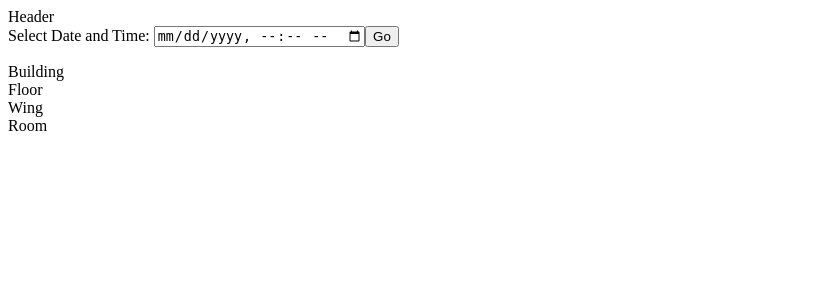
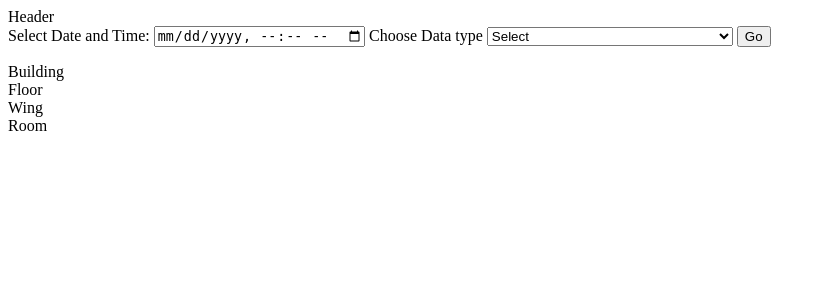
Before and after one commit to digvijay91/IP_occupancy, a Django app: template occupancy/webApp/templates/webApp/index.html in a window 1280 px wide. Shown: the top 300 px of the page, without its empty margins (0-826 px from the left). Run offline with Django 3.2, Linux system fonts and the light colour scheme; the template is opened without the code that fills it, so the values that code supplies are empty; parts of the project's set-up code (start-up, migrations or seed data) failed here and were passed over; some libraries are stand-ins or nearby versions.

Commit message:
AddedTypes

```diff
--- a/occupancy/webApp/static/webApp/js/my.js
+++ b/occupancy/webApp/static/webApp/js/my.js
@@ -169,6 +169,8 @@ function displaychart(){
   weekday[5] = "Fri";
   weekday[6] = "Sat";
   t = $('input[name=userTime]');
+  type = $('#ChooseType').val();
+  console.log(type);
   var week_day;
 
   var current_time = new Date();
@@ -189,11 +191,11 @@ function displaychart(){
   }
   console.log(param_time);
 
+  if (type == "W" || type == "")
+    url = "/template/past_week_data/";
+  else url = "/template/past_same_day/";
 
-
-  // document.getElementById("showdate").innerHTML = param_time +"\n" + weekday[current_time.getDay()];
-  // console.log(weekday[current_time.getDay()]);
-  d3.csv("/template/past/"+param_time, function(error, data){
+  d3.csv(url+param_time, function(error, data){
 
       // console.log(data);
       ndx = crossfilter(data);
@@ -277,8 +279,11 @@ function displaychart(){
         .attr('text-anchor', 'middle')
         .attr('fill', 'white')
         .text(function(d){
+            if (type == "" || type == "W"){
               var ind = chart_dates.indexOf(d3.select(d).data()[0].data.key);
               return x_axis_params[ind];
+            }
+            else return weekday[week_day];
         })
         .attr('x', function(d){
             return +d.getAttribute('x') + (d.getAttribute('width')/2);
@@ -434,6 +439,7 @@ function gen_xaxis(day,flag){
   var i = 0;
   var index;
   var temparray = new Array(7);
+  if (type != "M"){
     for (i=0;i<7;i++){
       if (flag==0)
         var temp = new Date(param_time);
@@ -445,6 +451,16 @@ function gen_xaxis(day,flag){
       temparray[6 - i] = weekday[index];
       temp.setDate(temp.getDate() - i);;
       chart_dates[6-i] = formattime(temp);
+    }
+ }
+ else {
+  for (i=0;i<7;i++){
+      if (flag==0)
+        var temp = new Date(param_time);
+      else var temp = new Date(t.val());
+      temp.setDate(temp.getDate() - i*7);;
+      chart_dates[6-i] = formattime(temp);
+    }
  }
   console.log(temparray);
   console.log(chart_dates);
@@ -465,107 +481,21 @@ function formattime(time){
     return today;
 
 }
-function displayDateChart() {
-  console.log("entered");
-   var $chart = $('#past-linechart'),
-   bar  = $chart.find('.bar');
+// function displayDateChart() {
+//   console.log("entered");
+//    var $chart = $('#past-linechart'),
+//    bar  = $chart.find('.bar');
 
-    bar.each(function (i, item) {
-        var bar_top    = 300;
-        var bar_left   = this.width.baseVal.value + this.width.baseVal.value/100 + 30;
-        var bar_offset_x = 30;
-        var bar_offset_y = 33;
+//     bar.each(function (i, item) {
+//         var bar_top    = 300;
+//         var bar_left   = this.width.baseVal.value + this.width.baseVal.value/100 + 30;
+//         var bar_offset_x = 30;
+//         var bar_offset_y = 33;
 
-        //var bar_val = $(this).find('title').html().split(':')[1];
-        var bar_val = chart_dates[i];
+//         //var bar_val = $(this).find('title').html().split(':')[1];
+//         var bar_val = chart_dates[i];
 
-        $chart.append('<div class="val" style="bottom:'+(bar_top+bar_offset_y)+'px;left:'+((bar_left*i)+(bar_offset_x))+'px;width:'+bar_left+'px">'+bar_val+'</div>');
+//         $chart.append('<div class="val" style="bottom:'+(bar_top+bar_offset_y)+'px;left:'+((bar_left*i)+(bar_offset_x))+'px;width:'+bar_left+'px">'+bar_val+'</div>');
 
-    });
-}
-function myonload() {
-  displaychart();
-  // var api_data = document.getElementById("api_data").value;
-  // obj = JSON.parse(api_data);
-  // var ndx = crossfilter(obj.occupancy_information);
-  // buildingDim = ndx.dimension(function(d){ return d.building;});
-  // var total_count = buildingDim.group().reduceSum(function(d){ return d.count;});
-  // var BuildingChart = dc.pieChart("#chart-building");
-  // console.log(total_count.top(1)[0].value);
-
-  // floorDim = ndx.dimension(function(d){ if(d.floor == "") return "N/A"; return d.floor;});
-  // var floor_count = floorDim.group().reduceSum(function(d){return d.count;});
-  // FloorChart = dc.pieChart("#chart-floor");
-  // console.log(FloorChart);
-
-  // wingDim = ndx.dimension(function(d){ if(d.wing == "") return "N/A";return d.wing;});
-  // var wing_count = wingDim.group().reduceSum(function(d){return d.count;});
-  // WingChart = dc.pieChart("#chart-wing");
-
-  // classDim = ndx.dimension(function(d){ if(d.room == "") return "N/A"; return d.room;});
-  // class_count = classDim.group().reduceSum(function(d){return d.count;});
-  // classChart = dc.pieChart("#chart-room");
-  // console.log(classChart);
-
-  // var legend_height = 200 / 7;
-  // var all = ndx.groupAll().reduceSum(function(d){ return d.count;}).value();
-  // all_floor = floorDim.groupAll().reduceSum(function(d){ return d.count;}).value();
-  // all_building = buildingDim.groupAll().reduceSum(function(d){ return d.count;}).value();
-  // curr_building = all_building;
-  // curr_floor = all_floor;
-  // document.getElementById("building-helper").innerHTML = "Building: " + all ;
-  // document.getElementById("floor-helper").innerHTML = "Floor: " + all ;
-  // document.getElementById("wing-helper").innerHTML = "Wing: " + all ;
-  // document.getElementById("room-helper").innerHTML = "Room: " + all ;
-//  initCounts(floorDim,);
-// console.log(all);
-  // BuildingChart.on("filtered",building_helper);
-  // FloorChart.on("filtered",floor_helper);
-  // WingChart.on("filtered",wing_helper);
-
-
- // BuildingChart
- //  .width(200).height(200)
- //  .dimension(buildingDim)
- //  .group(total_count)
- //  .innerRadius(50)
- //  .renderLabel(true)
- //  .label(function (d){
- //    label = d.value;
- //    return label;
- //  })
- //  .legend(dc.legend().x(205).y(20).itemHeight(200/9).gap(2))
- //  .ordinalColors(["#ffcccc", "#ff9999", "#ff6666", "#ff3333","#ff0000","#cc0000","#990000"]);
-
-  // FloorChart
-  // .width(200).height(200)
-  // .dimension(floorDim)
-  // .group(floor_count)
-  // .innerRadius(50)
-  // .renderLabel(true)
-  // .label(function (d){ return d.value;})
-  // //.label(buildingDim)
-  // .legend(dc.legend().x(205).y(10).itemHeight(200/9).gap(1))
-  // .ordinalColors(["#99ccff", "#66b3ff", "#3399ff", "#0080ff","#0066cc","#004d99","#003366"]);
-  // WingChart
-  // .width(200).height(200)
-  // .dimension(wingDim)
-  // .group(wing_count)
-  // .innerRadius(50)
-  // .renderLabel(true)
-  // //.label(buildingDim)
-  // .legend(dc.legend().x(205).y(30).itemHeight(200/9).gap(2))
-  // .ordinalColors(["#1a3300", "#336600", "#4c9900", "#66cc00","#339900","#008000"]);
-
-   // classChart
-   // .width(200).height(200)
-   // .dimension(classDim)
-   // .group(class_count)
-   // .innerRadius(50)
-   // .renderLabel(true)
-   // //.label(buildingDim)
-   // .legend(dc.legend().x(205).y(30).itemHeight(200/9).gap(2))
-   // .ordinalColors(["#1a3300", "#336600", "#4c9900", "#66cc00","#339900","#008000"]);
-
-  // dc.renderAll();
-}
+//     });
+// }
--- a/occupancy/webApp/templates/webApp/index.html
+++ b/occupancy/webApp/templates/webApp/index.html
@@ -9,7 +9,6 @@
 <link rel="stylesheet" type="text/css" href="../../static/webApp/css/dc.css" media="screen" />
 <link rel="stylesheet" type="test/css" href="../../static/webApp/css/main.css" media="screen"/>
 </head>
-<input type = "hidden" id = "api_data" value = "{{ api_data }}">
 <body>
 <!-- {{api_data}} -->
 <div id="all-container">
@@ -29,7 +28,14 @@
       </div>
       <div id="right-column">
         <form>
-          <div id = "time_form">Select Date and Time: <input type = "datetime-local" name = "userTime"><button type = "button" onclick="displaychart()">Go</button></div>
+          <div id = "time_form">Select Date and Time: <input type = "datetime-local" name = "userTime">
+          Choose Data type
+          <select id="ChooseType">
+            <option value="">Select</option>
+            <option value="W">Over Past week</option>
+            <option value="M">Over Past Month(For a particular day)</option>
+          </select>
+          <button type = "button" onclick="displaychart()">Go</button></div>
         </form>
       </div>
     </div>
--- a/occupancy/webApp/urls.py
+++ b/occupancy/webApp/urls.py
@@ -5,6 +5,7 @@ from webApp import views
 
 urlpatterns = patterns('',
     url(r'^chart/',views.index,name="index"),
-    url(r'^past/(?P<time>.+)$',views.past_week_data, name = "past_week_data"),
+    url(r'^past_week_data/(?P<time>.+)$',views.past_week_data, name = "past_week_data"),
+    url(r'^past_same_day/(?P<time>.+)$',views.past_same_day, name = "past_same_day"),
 
 )
--- a/occupancy/webApp/views.py
+++ b/occupancy/webApp/views.py
@@ -13,48 +13,9 @@ import os, csv
 # Create your views here.
 
 def index(request):
- ### Code to read token from file ###
- module_dir = os.path.dirname(__file__) # get current directory
- file_dir = os.path.join(module_dir,'token')
- handle = open(file_dir,'r')
- auth_token = handle.readline()
- ### END - Code to read token - END ###
- current_time = datetime.now()
- current_time=current_time.strftime("%Y-%m-%d-%H:%M:%S")
- api_data_url = "https://192.168.1.40:9119/count?at="+current_time+"&format=yyyy-mm-dd-hh24:mi:ss&type=bfwr&token="+auth_token
- print api_data_url
- try:
-	 c = pycurl.Curl()
-	 c.setopt(pycurl.URL, api_data_url)
-	 c.setopt(pycurl.SSL_VERIFYPEER, 0)
-	 c.setopt(pycurl.SSL_VERIFYHOST, 0)
-	 b = StringIO.StringIO()
-	 c.setopt(pycurl.WRITEFUNCTION, b.write)
-	 c.setopt(pycurl.FOLLOWLOCATION, 1)
-	 c.setopt(pycurl.MAXREDIRS, 5)
-	 c.perform()
-	 api_data = b.getvalue()
- except Exception:
- 	 c = pycurl.Curl()
-	 c.setopt(pycurl.URL, api_data_url)
-	 c.setopt(pycurl.SSL_VERIFYPEER, 0)
-	 c.setopt(pycurl.SSL_VERIFYHOST, 0)
-	 b = StringIO.StringIO()
-	 c.setopt(pycurl.WRITEFUNCTION, b.write)
-	 c.setopt(pycurl.FOLLOWLOCATION, 1)
-	 c.setopt(pycurl.MAXREDIRS, 5)
-	 c.perform()
-	 api_data = b.getvalue()
- # api_data = json.loads(api_data)
- # return HttpResponse(api_data, mimetype = 'application/json')
- # template = loader.get_template('webApp/home.html')
- context =  {'api_data': api_data, }
- return render(request, 'webApp/index.html', context)
+ return render(request, 'webApp/index.html')
 
-# def index(request):
-#  api_data = json.loads(api_data)
-#  context =  {'api_data': api_data, }
-#  return render(request, 'webApp/index.html', context)
+
 
 def past_week_data(request,time):
 	# print time
@@ -102,3 +63,46 @@ def past_week_data(request,time):
 	dict_writer.writer.writerow(keys)
 	dict_writer.writerows(list)
 	return response
+
+def past_same_day(request, time):
+	current_time = datetime.strptime(time,"%Y-%m-%d-%H:%M:%S")
+	current_time= current_time - relativedelta(days = 42)
+	module_dir = os.path.dirname(__file__) # get current directory
+	file_dir = os.path.join(module_dir,'token')
+	handle = open(file_dir,'r')
+	auth_token = handle.readline()
+	i = 7
+	list = [];
+	while i>0:
+		url_time=current_time.strftime("%Y-%m-%d-%H:%M:%S")
+ 		api_data_url = "https://192.168.1.40:9119/count?at="+url_time+"&format=yyyy-mm-dd-hh24:mi:ss&type=bfwr&token="+auth_token
+ 		c = pycurl.Curl()
+		c.setopt(pycurl.URL, api_data_url)
+		c.setopt(pycurl.SSL_VERIFYPEER, 0)
+		c.setopt(pycurl.SSL_VERIFYHOST, 0)
+		b = StringIO.StringIO()
+		c.setopt(pycurl.WRITEFUNCTION, b.write)
+		c.setopt(pycurl.FOLLOWLOCATION, 1)
+		c.setopt(pycurl.MAXREDIRS, 5)
+		c.perform()
+		api_data = b.getvalue()
+		api_to_json = json.loads(api_data)
+		for j in range(0,int(api_to_json["size"])):
+			dict = {}
+			#count = count + int(api_to_json["occupancy_information"][j]["count"])
+			dict["day"] = current_time.strftime("%m/%d/%Y")
+			dict["building"] = api_to_json["occupancy_information"][j]["building"]
+			dict["floor"] = api_to_json["occupancy_information"][j]["floor"]
+			dict["wing"] = api_to_json["occupancy_information"][j]["wing"]
+			dict["room"] = api_to_json["occupancy_information"][j]["room"]
+			dict["count"] = api_to_json["occupancy_information"][j]["count"]
+			list.append(dict)
+		current_time = current_time + relativedelta(days= 7)
+		i = i -1
+	keys = ['day','building','floor','wing','room','count']
+	response = HttpResponse(content_type='text/csv')
+	response['Content-Disposition'] = 'attachment; filename="past_same_day.csv"'
+	dict_writer = csv.DictWriter(response, keys)
+	dict_writer.writer.writerow(keys)
+	dict_writer.writerows(list)
+	return response
```
Also changed, not shown: 2 other files. Lines whose indentation alone changed are shown as unchanged.
